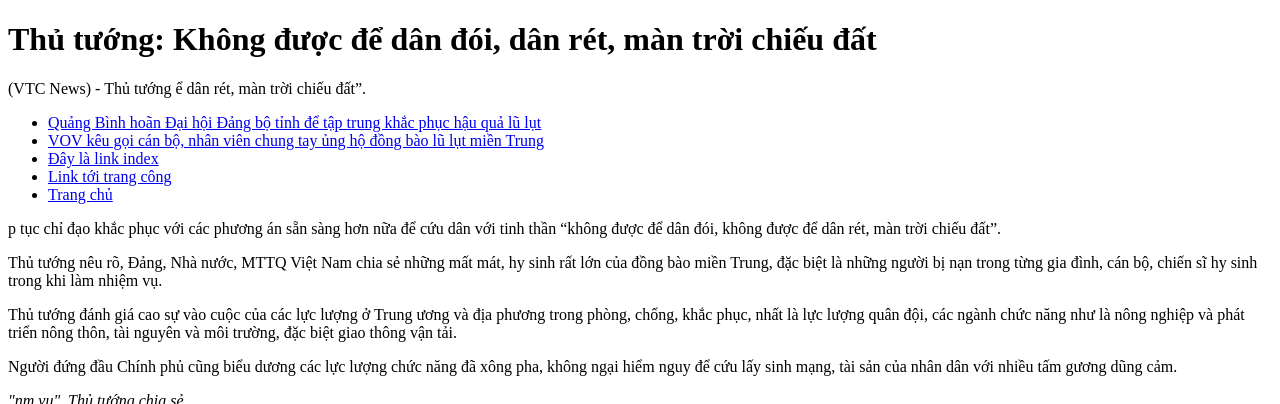
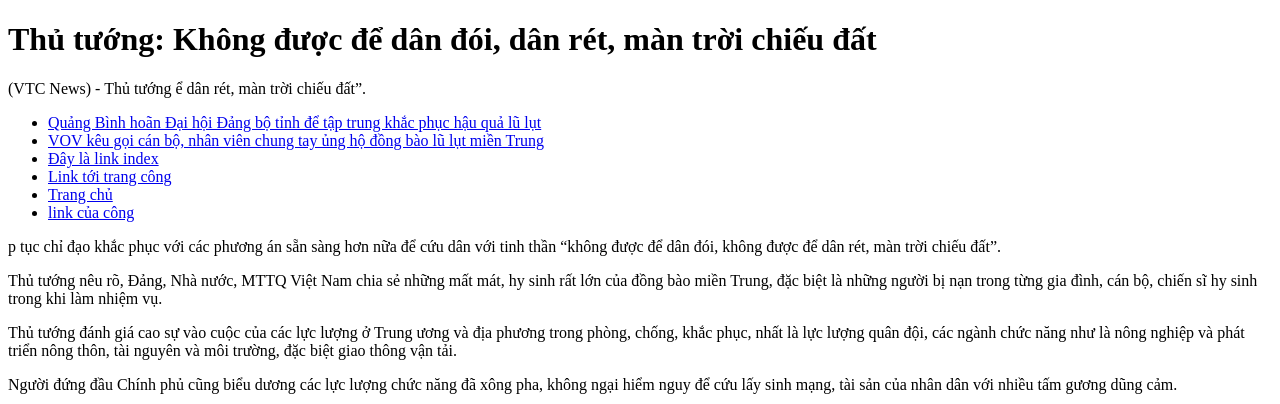
Before and after one commit to centertaimen/learnreactjs, a plain HTML site: page learnreactjsb1/thutuong.html in a window 1280 px wide. Shown: the top 404 px of the page. Drawn offline with Linux system fonts and the light colour scheme.

Commit message:
Update thutuong.html

```diff
--- a/learnreactjsb1/thutuong.html
+++ b/learnreactjsb1/thutuong.html
@@ -29,6 +29,7 @@
       <li><a href="index.html" target="_blank">Đây là link index</a></li>
       <li><a href="cong.html">Link tới trang công</a></li>
       <li><a href="thutuong.html">Trang chủ</a></li>
+      <li><a href="cong1.html">link của công</a></li>
     </ul>
     <p>
       p tục chỉ đạo khắc phục với các phương án sẵn sàng hơn nữa để cứu dân với
```
